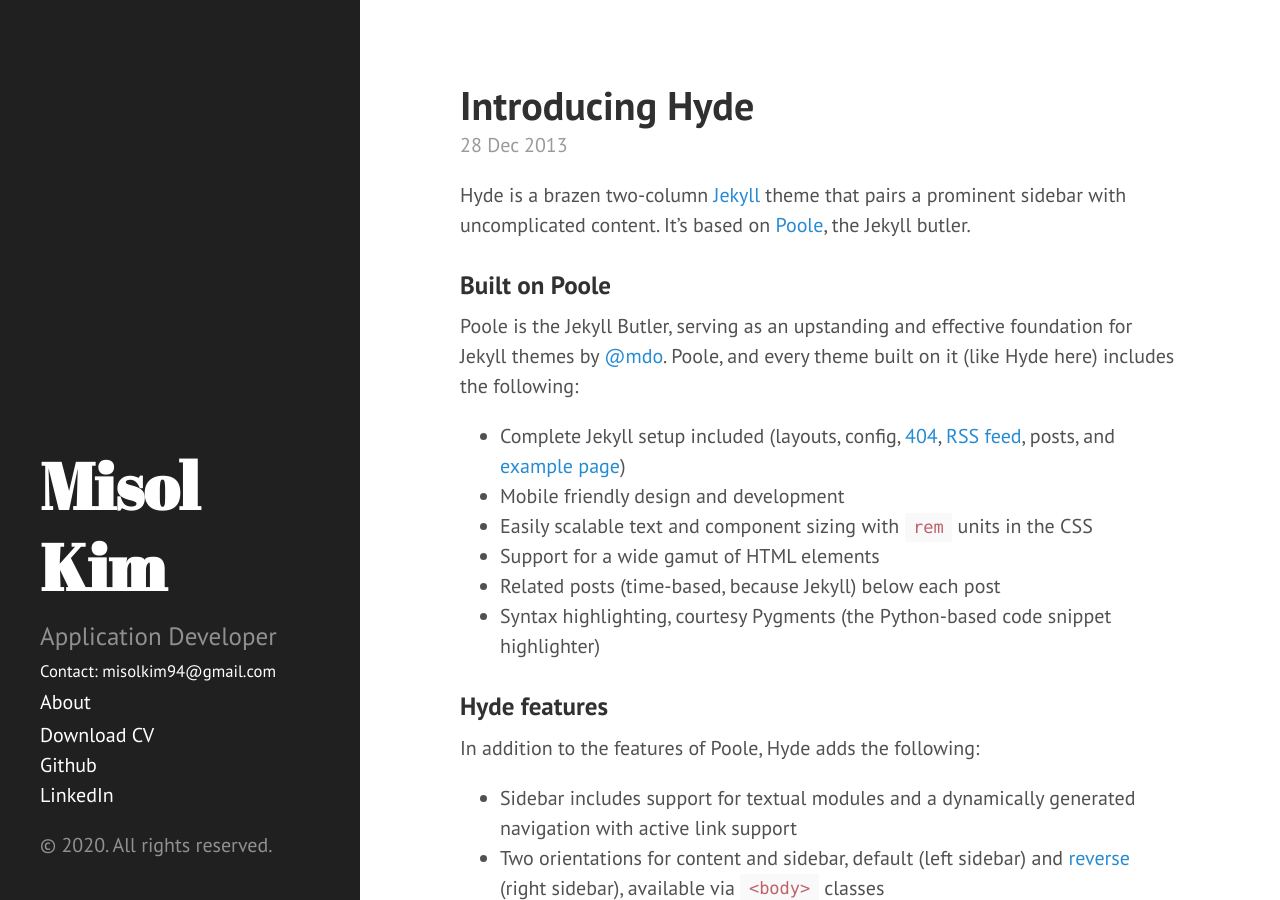
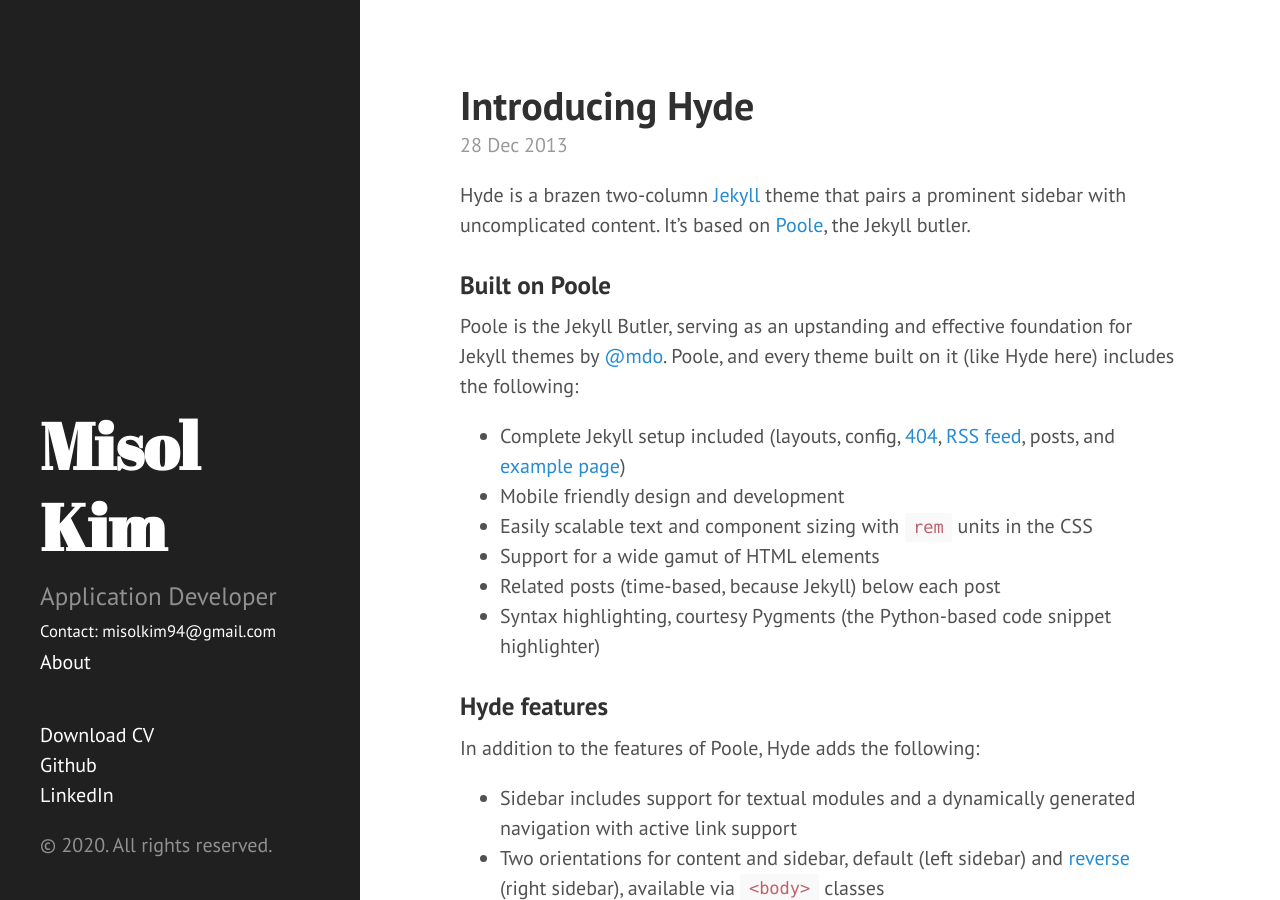
Before and after one commit to kim-misol/kim-misol.github.io, a Jekyll site: the page built from index.html, in a window 1280 px wide and 900 px high. Built offline with Jekyll 4.4.1, drawn with Linux system fonts in a browser that asks for light colours; Markdown is read by kramdown in place of the engine named in the settings; the list of posts is cut into pages by our own code.

Commit message:
Update sidebar.html

```diff
--- a/_includes/sidebar.html
+++ b/_includes/sidebar.html
@@ -33,7 +33,7 @@
       <a class="sidebar-nav-item" href="{{ site.github.repo }}">GitHub project</a>
       <span class="sidebar-nav-item">Currently v{{ site.version }}</span> -->
 
-      <ul style="list-style-type: none; padding-left:0px">
+      <ul style="list-style-type: none; padding-left:0px; padding-top:40px;">
         <li><a href="/KIM MISOL CV.pdf" target="_blank">Download CV</a> </li>
         <li><a href="https://github.com/misolkim" target="_blank"> Github </a></li><li><a href="https://www.linkedin.com/in/misolkim/" target="_blank"> LinkedIn </a></li>
       </ul>
```
